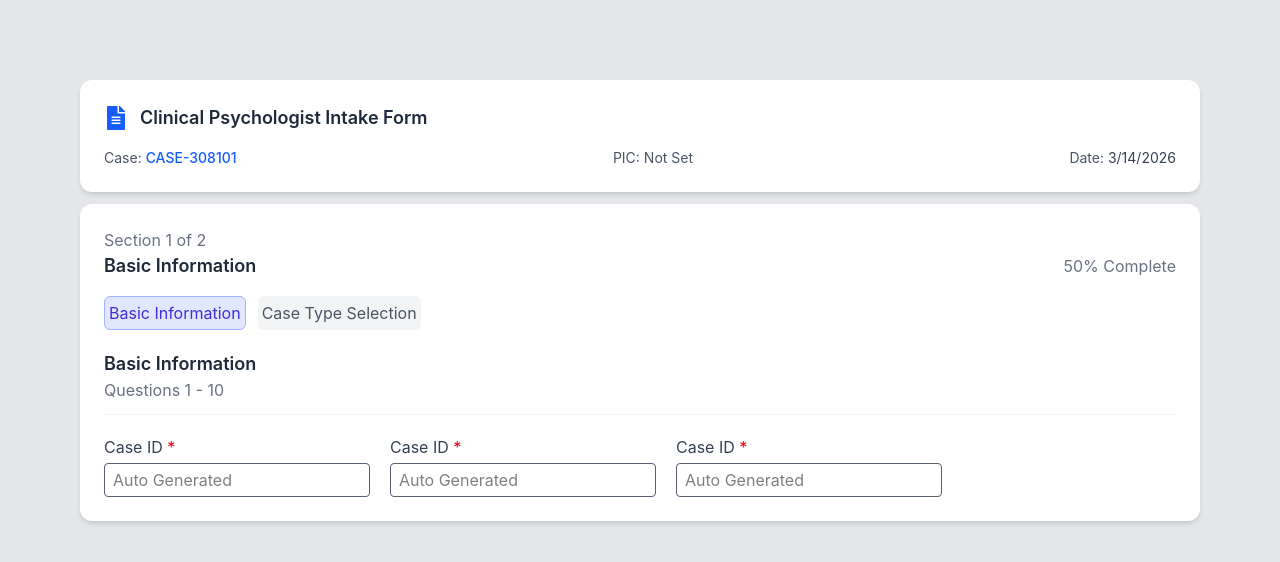
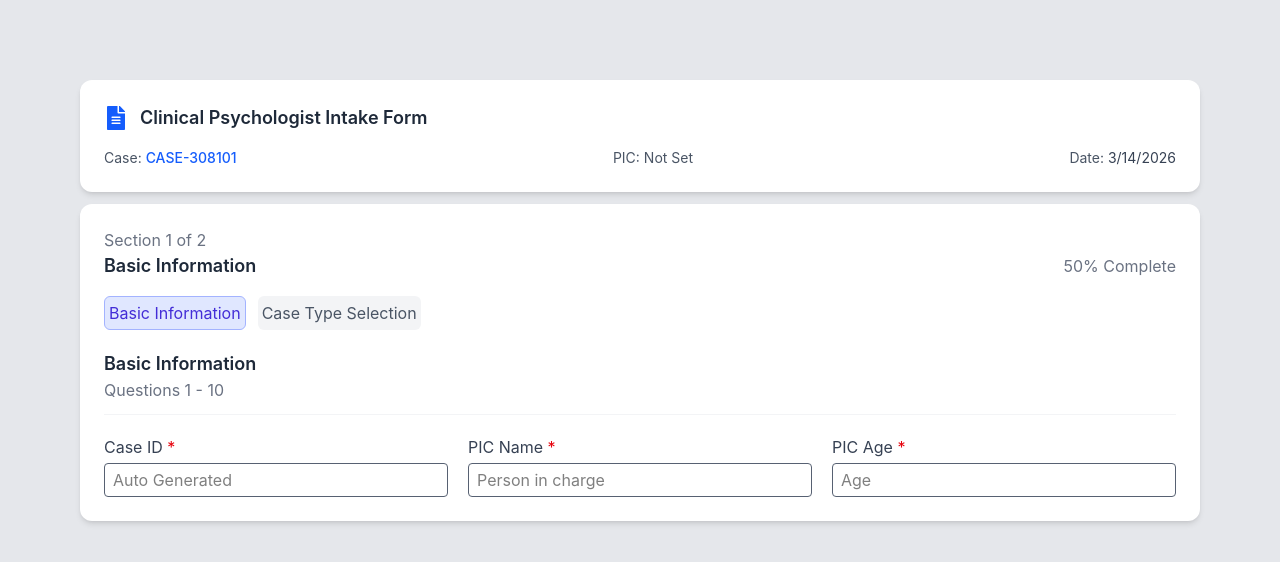
Before and after one commit to smileywrld/react-form, a React (Vite) app: page / in a window 1280 px wide. Shown: the top 562 px of the page. Built offline with nearby package versions, Linux system fonts and the light colour scheme.

Commit message:
update BasicInformation.jsx

```diff
--- a/src/components/BasicInformation.jsx
+++ b/src/components/BasicInformation.jsx
@@ -32,7 +32,7 @@ const BasicInformation = () => {
 			</div>
 
 			<form autoComplete="off" className="flex">
-				<div className="flex gap-5">
+				<div className="flex gap-5 w-full">
 					<div className="flex flex-col gap-1 w-1/3">
 						<label htmlFor="caseID" className="text-[#364153]">
 							Case ID <span className="text-red-600">*</span>
@@ -47,29 +47,29 @@ const BasicInformation = () => {
 						/>
 					</div>
 
-					<div className="flex flex-col gap-1">
-						<label htmlFor="caseID" className="text-[#364153]">
-							Case ID <span className="text-red-600">*</span>
+					<div className="flex flex-col gap-1 w-1/3">
+						<label htmlFor="picName" className="text-[#364153]">
+							PIC Name <span className="text-red-600">*</span>
 						</label>
 						<input
 							name="caseID"
 							onChange={formik.handleChange}
-							value={formik.values.caseID}
-							placeholder="Auto Generated"
+							value={formik.values.picName}
+							placeholder="Person in charge"
 							type="text"
 							className="border px-2 py-1 rounded-sm border-[#576172]"
 						/>
 					</div>
 
-					<div className="flex flex-col gap-1">
+					<div className="flex flex-col gap-1 w-1/3">
 						<label htmlFor="caseID" className="text-[#364153]">
-							Case ID <span className="text-red-600">*</span>
+							PIC Age <span className="text-red-600">*</span>
 						</label>
 						<input
-							name="caseID"
+							name="picAge"
 							onChange={formik.handleChange}
-							value={formik.values.caseID}
-							placeholder="Auto Generated"
+							value={formik.values.picAge}
+							placeholder="Age"
 							type="text"
 							className="border px-2 py-1 rounded-sm border-[#576172]"
 						/>
```
